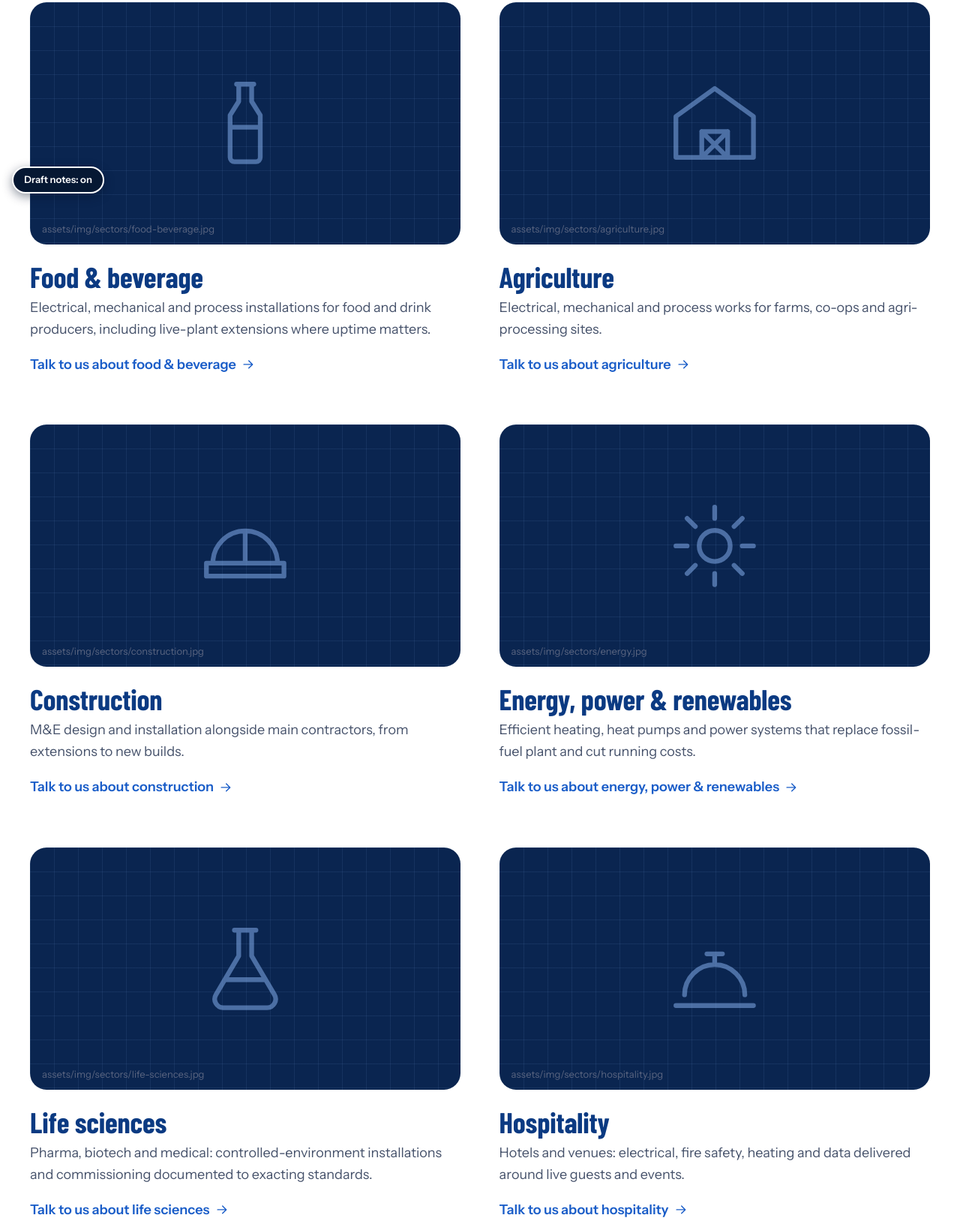
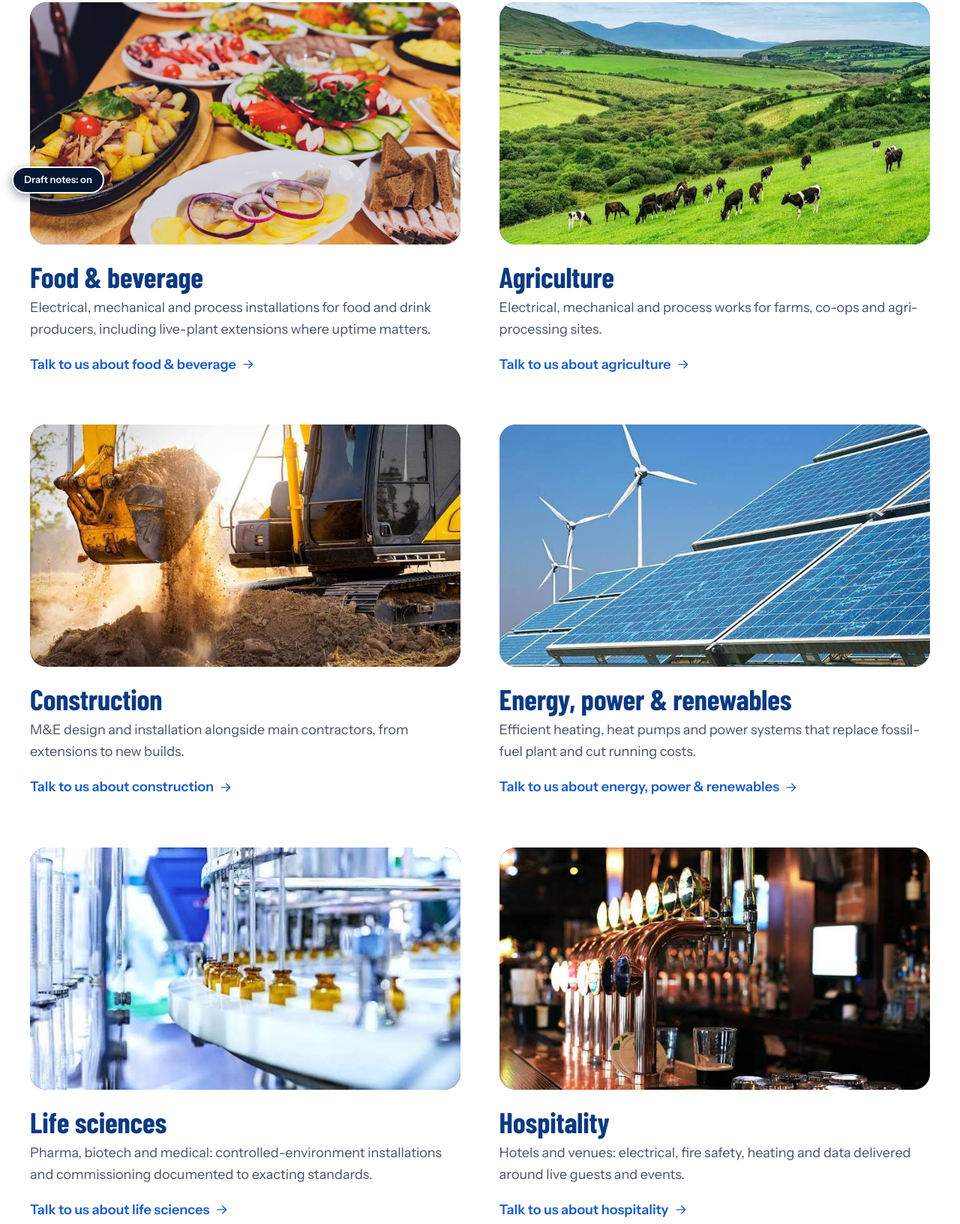
Before and after one commit to ciaranhickey-hanntec/Hanntec-Website, a plain HTML site: page sectors.html in a window 1280 px wide. Shown: the part 526-2158 px from the top of the page at 75% size. Drawn offline with Linux system fonts and the light colour scheme.

Commit message:
Add sector photos and remove logo wheel note
Seven sector photos sized for the home grid and Sectors page, with alt
text. Stronger text fade on the sector tiles.

Co-Authored-By: Claude Sonnet 5.5 <noreply@anthropic.com>

```diff
--- a/assets/css/styles.css
+++ b/assets/css/styles.css
@@ -290,7 +290,7 @@ button { font: inherit; }
 .sec:hover { background-color: #0E3470; }
 .sec__icon { position: absolute; z-index: 0; top: 22px; left: 24px; width: 40px; height: 40px; color: var(--sky); }
 .sec--big .sec__icon { top: clamp(24px, 3vw, 40px); left: clamp(24px, 3vw, 40px); width: 64px; height: 64px; }
-.sec::after { content: ""; position: absolute; inset: 0; z-index: 2; background: linear-gradient(to top, rgba(4, 18, 43, .88), rgba(4, 18, 43, 0) 70%); }
+.sec::after { content: ""; position: absolute; inset: 0; z-index: 2; background: linear-gradient(to top, rgba(4, 18, 43, .94) 0%, rgba(4, 18, 43, .62) 45%, rgba(4, 18, 43, 0) 88%); }
 .sec::before { content: ""; position: absolute; left: 0; bottom: 0; z-index: 4; width: 0; height: 5px; background: var(--red); transition: width .35s ease; }
 .sec:hover::before, .sec:focus-visible::before { width: 100%; }
 .sec__body { position: relative; z-index: 3; display: grid; gap: 6px; }
--- a/sectors.html
+++ b/sectors.html
@@ -46,8 +46,8 @@
     <article class="sector" id="food-beverage">
       <div class="media media--wide">
   <svg class="media__icon" viewBox="0 0 24 24" aria-hidden="true" focusable="false" fill="none" stroke="currentColor" stroke-width="1.75" stroke-linecap="round" stroke-linejoin="round"><path d="M10 3h4M10.5 3v4l-2 3.2V20a1 1 0 0 0 1 1h5a1 1 0 0 0 1-1V10.2l-2-3.2V3M8.5 13h7"/></svg>
-  <img class="cover" src="assets/img/sectors/food-beverage.jpg" alt="" loading="lazy" onerror="this.remove()">
-  <span class="media__label draft">assets/img/sectors/food-beverage.jpg</span>
+  <img class="cover" src="assets/img/sectors/food-beverage.jpg" alt="A table laid with plates of fresh food" loading="lazy" onerror="this.remove()">
+
 </div>
       <h2 class="h-display h-display--sm">Food &amp; beverage</h2>
       <p>Electrical, mechanical and process installations for food and drink producers, including live-plant extensions where uptime matters.</p>
@@ -56,8 +56,8 @@
     <article class="sector" id="agriculture">
       <div class="media media--wide">
   <svg class="media__icon" viewBox="0 0 24 24" aria-hidden="true" focusable="false" fill="none" stroke="currentColor" stroke-width="1.75" stroke-linecap="round" stroke-linejoin="round"><path d="M3 10.5 12 4l9 6.5V20H3zM9 20v-6h6v6M9 14l6 6M15 14l-6 6"/></svg>
-  <img class="cover" src="assets/img/sectors/agriculture.jpg" alt="" loading="lazy" onerror="this.remove()">
-  <span class="media__label draft">assets/img/sectors/agriculture.jpg</span>
+  <img class="cover" src="assets/img/sectors/agriculture.jpg" alt="Cattle grazing on green hillside pasture" loading="lazy" onerror="this.remove()">
+
 </div>
       <h2 class="h-display h-display--sm">Agriculture</h2>
       <p>Electrical, mechanical and process works for farms, co-ops and agri-processing sites.</p>
@@ -66,8 +66,8 @@
     <article class="sector" id="construction">
       <div class="media media--wide">
   <svg class="media__icon" viewBox="0 0 24 24" aria-hidden="true" focusable="false" fill="none" stroke="currentColor" stroke-width="1.75" stroke-linecap="round" stroke-linejoin="round"><path d="M4.5 16a7.5 7.5 0 0 1 15 0M3 16h18v3H3zM12 8.5V16"/></svg>
-  <img class="cover" src="assets/img/sectors/construction.jpg" alt="" loading="lazy" onerror="this.remove()">
-  <span class="media__label draft">assets/img/sectors/construction.jpg</span>
+  <img class="cover" src="assets/img/sectors/construction.jpg" alt="Excavator bucket tipping soil on a building site" loading="lazy" onerror="this.remove()">
+
 </div>
       <h2 class="h-display h-display--sm">Construction</h2>
       <p>M&amp;E design and installation alongside main contractors, from extensions to new builds.</p>
@@ -76,8 +76,8 @@
     <article class="sector" id="energy">
       <div class="media media--wide">
   <svg class="media__icon" viewBox="0 0 24 24" aria-hidden="true" focusable="false" fill="none" stroke="currentColor" stroke-width="1.75" stroke-linecap="round" stroke-linejoin="round"><circle cx="12" cy="12" r="3.6"/><path d="M12 3v2.6M12 18.4V21M3 12h2.6M18.4 12H21M5.6 5.6l1.9 1.9M16.5 16.5l1.9 1.9M18.4 5.6l-1.9 1.9M7.5 16.5l-1.9 1.9"/></svg>
-  <img class="cover" src="assets/img/sectors/energy.jpg" alt="" loading="lazy" onerror="this.remove()">
-  <span class="media__label draft">assets/img/sectors/energy.jpg</span>
+  <img class="cover" src="assets/img/sectors/energy.jpg" alt="Wind turbines behind rows of solar panels" loading="lazy" onerror="this.remove()">
+
 </div>
       <h2 class="h-display h-display--sm">Energy, power &amp; renewables</h2>
       <p>Efficient heating, heat pumps and power systems that replace fossil-fuel plant and cut running costs.</p>
@@ -86,8 +86,8 @@
     <article class="sector" id="life-sciences">
       <div class="media media--wide">
   <svg class="media__icon" viewBox="0 0 24 24" aria-hidden="true" focusable="false" fill="none" stroke="currentColor" stroke-width="1.75" stroke-linecap="round" stroke-linejoin="round"><path d="M9.5 3h5M10.5 3v6L5.2 18A2 2 0 0 0 6.9 21h10.2a2 2 0 0 0 1.7-3L13.5 9V3M7.8 14.5h8.4"/></svg>
-  <img class="cover" src="assets/img/sectors/life-sciences.jpg" alt="" loading="lazy" onerror="this.remove()">
-  <span class="media__label draft">assets/img/sectors/life-sciences.jpg</span>
+  <img class="cover" src="assets/img/sectors/life-sciences.jpg" alt="Amber vials moving along a pharmaceutical filling line" loading="lazy" onerror="this.remove()">
+
 </div>
       <h2 class="h-display h-display--sm">Life sciences</h2>
       <p>Pharma, biotech and medical: controlled-environment installations and commissioning documented to exacting standards.</p>
@@ -96,8 +96,8 @@
     <article class="sector" id="hospitality">
       <div class="media media--wide">
   <svg class="media__icon" viewBox="0 0 24 24" aria-hidden="true" focusable="false" fill="none" stroke="currentColor" stroke-width="1.75" stroke-linecap="round" stroke-linejoin="round"><path d="M5 18a7 7 0 0 1 14 0M3 20.5h18M12 11V8.5M10.2 8.5h3.6"/></svg>
-  <img class="cover" src="assets/img/sectors/hospitality.jpg" alt="" loading="lazy" onerror="this.remove()">
-  <span class="media__label draft">assets/img/sectors/hospitality.jpg</span>
+  <img class="cover" src="assets/img/sectors/hospitality.jpg" alt="Row of beer taps on a bar counter" loading="lazy" onerror="this.remove()">
+
 </div>
       <h2 class="h-display h-display--sm">Hospitality</h2>
       <p>Hotels and venues: electrical, fire safety, heating and data delivered around live guests and events.</p>
@@ -106,8 +106,8 @@
     <article class="sector" id="healthcare">
       <div class="media media--wide">
   <svg class="media__icon" viewBox="0 0 24 24" aria-hidden="true" focusable="false" fill="none" stroke="currentColor" stroke-width="1.75" stroke-linecap="round" stroke-linejoin="round"><circle cx="12" cy="12" r="9"/><path d="M12 8v8M8 12h8"/></svg>
-  <img class="cover" src="assets/img/sectors/healthcare.jpg" alt="" loading="lazy" onerror="this.remove()">
-  <span class="media__label draft">assets/img/sectors/healthcare.jpg</span>
+  <img class="cover" src="assets/img/sectors/healthcare.jpg" alt="Medical staff walking down a hospital corridor" loading="lazy" onerror="this.remove()">
+
 </div>
       <h2 class="h-display h-display--sm">Healthcare</h2>
       <p>Hospitals and care settings: power, life-safety and building systems installed with minimal disruption.</p>
```
Also changed, not shown: index.html (+0 -1 lines), assets/img/sectors/agriculture.jpg (added), assets/img/sectors/construction.jpg (added), assets/img/sectors/energy.jpg (added), assets/img/sectors/food-beverage.jpg (added), assets/img/sectors/healthcare.jpg (added), assets/img/sectors/hospitality.jpg (added), assets/img/sectors/life-sciences.jpg (added), 1 other file.
